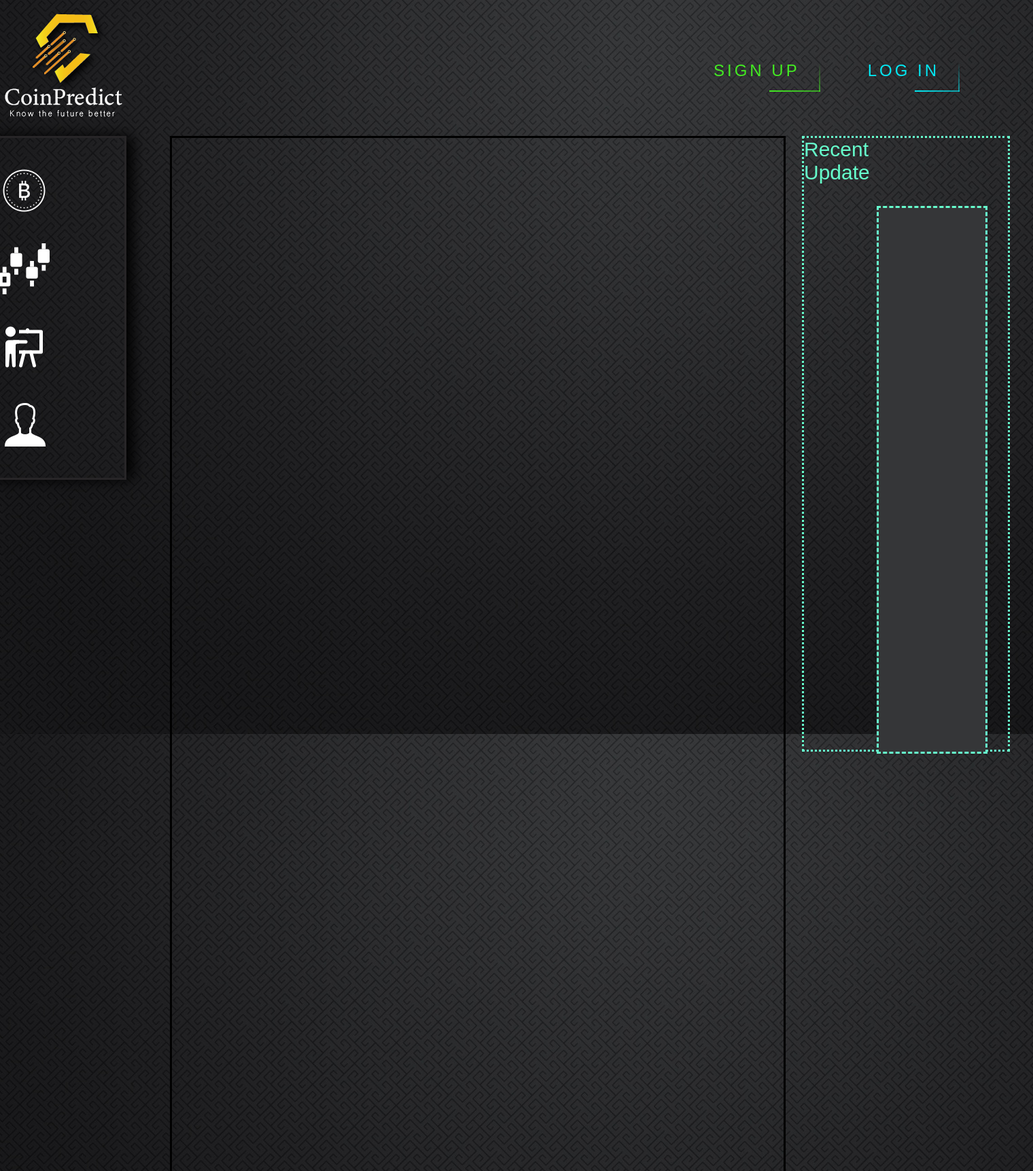
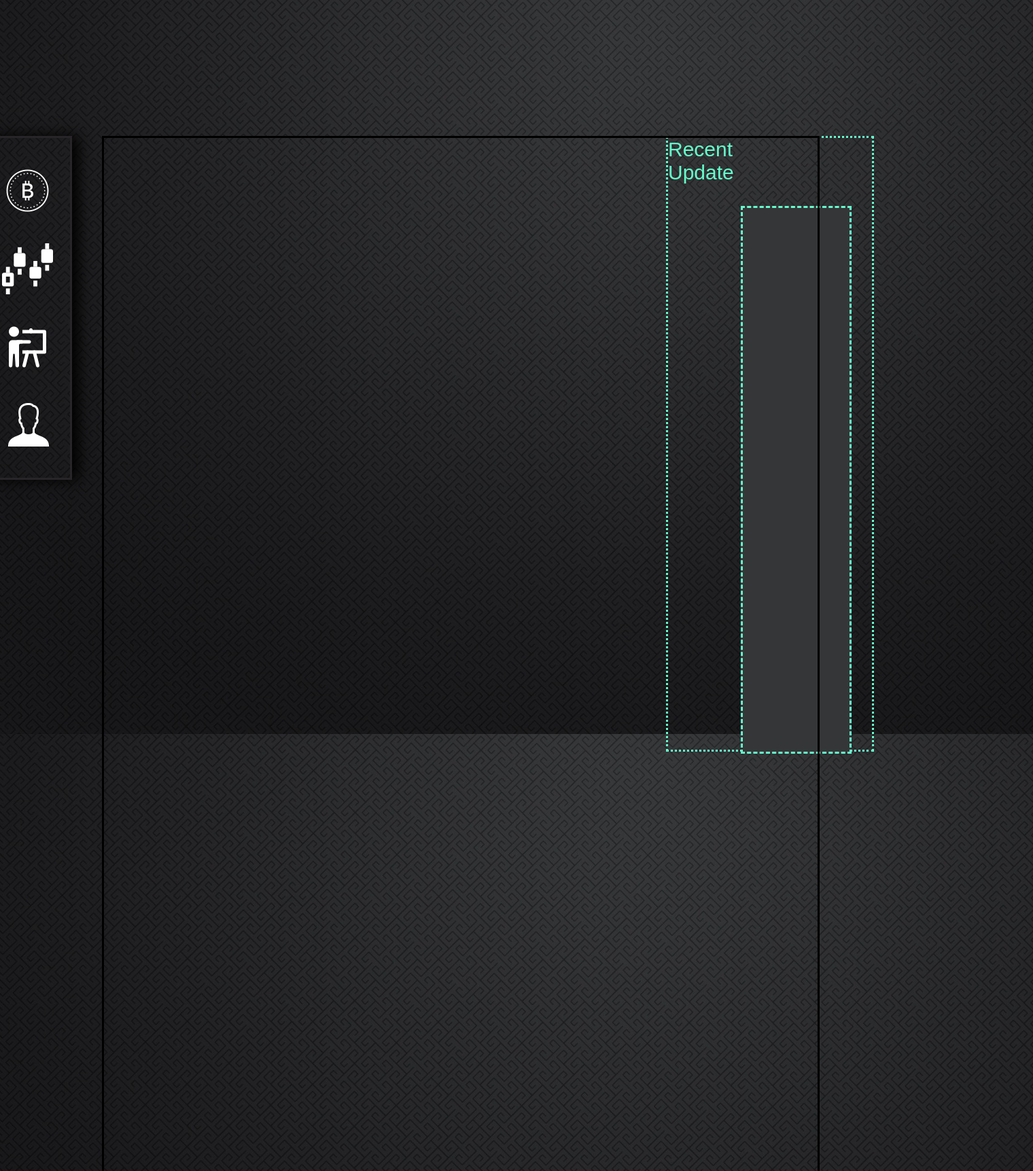
Before and after one commit to surajmukherjee/Cryptocurrency, a Django app: template templates/main.html in a window 1520 px wide. Shown: the top 1723 px of the page at 68% size. Run offline with Django 3.2, Linux system fonts and the light colour scheme; the template is opened without the code that fills it, so the values that code supplies are empty; some web fonts are replaced.

Commit message:
new version of main page with updated main.css

```diff
--- a/css/main.css
+++ b/css/main.css
@@ -6,17 +6,33 @@
     display: flex;
     outline: none;
     text-decoration: none;
+    z-index: 0;
+}
+
+body::-webkit-scrollbar {
+    width: 8px;
+}
+
+body::-webkit-scrollbar-track {
+    background-image: url("../media/minimalist_black_pattern_i-wallpaper-1920x1080.jpg");
+
+}
+
+body::-webkit-scrollbar-thumb {
+    background: #00ff00;
+    border-top-left-radius: 10px;
+    border-bottom-left-radius: 10px;
 }
 
 .menuoption {
     text-decoration: none;
     position: relative;
-    left: 300px;
-    display: inline-block;
-    padding: 25px 30px;
-    margin: 40px 20px;
+    left: 1100px;
+    height: 30px;
+    padding: 10px 10px;
+    margin: 20px 10px;
     color: #03e9f4;
-    font-size: 24px;
+    font-size: 14px;
     text-decoration: none;
     text-transform: uppercase;
     overflow: hidden;
@@ -24,109 +40,26 @@
     letter-spacing: 4px;
 }
 
-.menuoption:nth-child(1) {
-    filter: hue-rotate(290deg);
+.menuoption-login {
+    color: #00ff00;
 }
 
-.menuoption:nth-child(3) {
-    filter: hue-rotate(110deg);
+.menuoption-login:hover {
+    background: #00ff00;
+    color: #050801;
+    box-shadow: 0 0 5px #00ff00,
+        0 0 25px #00ff00,
+        0 0 50px #00ff00,
+        0 0 200px #00ff00;
 }
 
-.menuoption:hover {
+.menuoption-signup:hover {
     background: #03e9f4;
     color: #050801;
     box-shadow: 0 0 5px #03e9f4,
         0 0 25px #03e9f4,
         0 0 50px #03e9f4,
         0 0 200px #03e9f4;
-}
-
-.menuoption span {
-    position: absolute;
-    display: block;
-}
-
-.menuoption span:nth-child(1) {
-    top: 0;
-    left: 0;
-    width: 100%;
-    height: 2px;
-    background: linear-gradient(90deg, transparent, #03e9f4);
-    animation: animate1 1s linear infinite;
-}
-
-@keyframes animate1 {
-    0% {
-        left: -100%;
-    }
-
-    50%,
-    100% {
-        left: 100%;
-    }
-}
-
-.menuoption span:nth-child(2) {
-    top: -100%;
-    right: 0;
-    width: 2px;
-    height: 100%;
-    background: linear-gradient(180deg, transparent, #03e9f4);
-    animation: animate2 1s linear infinite;
-    animation-delay: 0.25s;
-}
-
-@keyframes animate2 {
-    0% {
-        top: -100%;
-    }
-
-    50%,
-    100% {
-        top: 100%;
-    }
-}
-
-.menuoption span:nth-child(3) {
-    bottom: 0;
-    right: -100%;
-    width: 100%;
-    height: 2px;
-    background: linear-gradient(270deg, transparent, #03e9f4);
-    animation: animate3 1s linear infinite;
-    animation-delay: 0.5s;
-}
-
-@keyframes animate3 {
-    0% {
-        right: -100%;
-    }
-
-    50%,
-    100% {
-        right: 100%;
-    }
-}
-
-.menuoption span:nth-child(4) {
-    bottom: -100%;
-    left: 0;
-    width: 2px;
-    height: 100%;
-    background: linear-gradient(360deg, transparent, #03e9f4);
-    animation: animate4 1s linear infinite;
-    animation-delay: 0.75s;
-}
-
-@keyframes animate4 {
-    0% {
-        bottom: -100%;
-    }
-
-    50%,
-    100% {
-        bottom: 100%;
-    }
 }
 
 ps {
@@ -137,8 +70,9 @@ ps {
 }
 
 body {
-    background-image: url('../Media/minimalist_black_pattern_i-wallpaper-1920x1080.jpg');
+    background-image: url('../media/minimalist_black_pattern_i-wallpaper-1920x1080.jpg');
     background-attachment: fixed;
+    z-index: 1;
 }
 
 .side_bar_option_text {
@@ -161,12 +95,10 @@ body {
 }
 
 .web_logo {
-    background-image: url(../icons/icon1.png);
     background-repeat: no-repeat;
-    border-style: hidden;
     height: 170px;
     width: 180px;
-    position: fixed;
+    position: relative;
     top: 10px;
     left: 5px;
     margin: 0;
@@ -174,7 +106,6 @@ body {
 }
 
 .web_logo:hover {
-    background-image: url(../icons/icon2_hover.png);
     height: 180px;
     left: -5px;
     cursor: pointer;
@@ -190,24 +121,20 @@ body {
     left: 100px;
 }
 
-.menuoption {
-    height: 20px;
-}
-
 .side_bar {
     margin: 0;
     text-decoration: none;
     border-style: solid;
     height: 500px;
-    width: 200px;
+    width: 120px;
     border-color: #272527;
-    background-image: url('../Media/minimalist_black_pattern_i-wallpaper-1920x1080.jpg');
+    background-image: url('media/minimalist_black_pattern_i-wallpaper-1920x1080.jpg');
     position: fixed;
     left: -20px;
     top: 200px;
     transition: 0.5s;
     box-shadow: 10px 0 20px black;
-    z-index: 4;
+    z-index:3;
 }
 
 .side_bar:hover {
@@ -219,21 +146,24 @@ body {
     border-style: hidden;
     border-color: black;
     border-radius: 10px;
-    padding-left: 40px;
-    padding-right: 40px;
+    padding-left: 20px;
+    padding-right: 20px;
     margin-top: 40px;
     margin-left: 0;
     height: 75px;
-    width: 170px;
+    width: 80px;
     text-decoration: none;
     transition: 0.5s;
+    z-index: 3;
 }
 
 .side_bar_option:hover {
+    left: 10px;
     margin-left: 0;
     background-color: #1b181b;
     width: 180px;
     box-shadow: 0 0 10px #00FF00, 0 0 20px #00FF00;
+
 }
 
 .side_bar_option_flex {
@@ -244,12 +174,12 @@ body {
 .block {
     position: absolute;
     top: 200px;
-    left: 250px;
+    left: 150px;
     border-style: solid;
     border-color: black;
     height: 9000px;
-    width: 900px;
-    z-index: 2;
+    width: 1050px;
+    z-index:1;
 }
 
 #news {
@@ -257,6 +187,9 @@ body {
     height: 900px;
     width: 300px;
     color: #66ffcc;
+    position: relative;
+    top: 200px;
+    left: 800px;
 }
 
 #iner {
@@ -268,3 +201,8 @@ body {
     margin-left: 10px;
     margin-right: 30px;
 }
+
+#chartContainer {
+    height: 300px;
+    width: 100%;
+}
--- a/templates/main.html
+++ b/templates/main.html
@@ -13,11 +13,7 @@
             <span></span>
             Sign up
         </a>
-        <a href="login2.html" class="menuoption">
-            <span></span>
-            <span></span>
-            <span></span>
-            <span></span>
+        <a href="login2.html" class="menuoption menuoption-login">
             Log in
         </a>
     </div>
@@ -54,7 +50,7 @@
     <div class="block">
 
     </div>
-    <div id="news" style="position: relative;top: 200px;left: 1180px;">
+    <div id="news">
         <t style="font-family: 'Poppins', sans-serif;font-size:30px;">Recent Update</t>
         <div id="iner">
 
```
